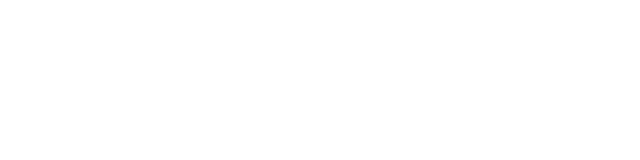
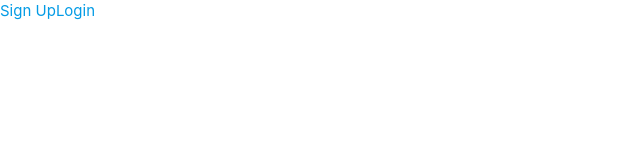
Before and after one commit to NickLvovich/test-task, a React (Create React App) app in the folder client/: page / in a window 1280 px wide. Shown: the top 160 px of the page, without its empty margins (0-640 px from the left). Built offline with nearby package versions, Linux system fonts and the light colour scheme.

Commit message:
add hash routing and new links into main page

```diff
--- a/client/src/components/App.js
+++ b/client/src/components/App.js
@@ -1,23 +1,22 @@
-import React from 'react';
-import {
-  Switch,
-  Route
-} from "react-router-dom";
-import Home from './home'
-import Users from './users'
-import Friends from './friends'
-import Login from './registerLogin/index'
-import Register from './registerLogin/register'
+import React from "react";
+import { Switch, Route, HashRouter } from "react-router-dom";
+import Home from "./home";
+import Users from "./users";
+import Friends from "./friends";
+import Login from "./registerLogin/index";
+import Register from "./registerLogin/register";
 
 function App() {
   return (
+    <HashRouter>
       <Switch>
-        <Route path="/home" component={Home}/>
-        <Route path="/login" component={Login}/>
-        <Route path="/register" component={Register}/>
-        <Route path="/users" component={Users}/>
-        <Route path="/friends"component={Friends}/>
+        <Route exact path="/" component={Home} />
+        <Route path="/login" component={Login} />
+        <Route path="/register" component={Register} />
+        <Route path="/users" component={Users} />
+        <Route path="/friends" component={Friends} />
       </Switch>
+    </HashRouter>
   );
 }
 
--- a/client/src/components/home/index.js
+++ b/client/src/components/home/index.js
@@ -1,11 +1,19 @@
-import React from 'react';
+import React, { Component } from "react";
 
-const home = () => {
+import { Link } from "react-router-dom";
+
+class Home extends Component {
+    componentDidMount() {
+        document.title = "Home";
+      }
+  render() {
     return (
-        <div>
-            ban
-        </div>
+      <div>
+        <Link to={"/register"}>Sign Up</Link>
+        <Link to={"/login"}>Login</Link>
+      </div>
     );
+  }
 }
 
-export default home;
+export default Home;
--- a/client/src/components/registerLogin/index.js
+++ b/client/src/components/registerLogin/index.js
@@ -11,7 +11,7 @@ class RegisterLogin extends Component {
   };
 
   componentDidMount() {
-    document.title = "John Ahn | Login";
+    document.title = "Login";
   }
 
   displayErrors = errors =>
--- a/client/src/components/registerLogin/register.js
+++ b/client/src/components/registerLogin/register.js
@@ -14,7 +14,7 @@ class Register extends Component {
   };
 
   componentDidMount() {
-    document.title = "John Ahn | Register";
+    document.title = "Register";
   }
 
   isFormValid = () => {
```
